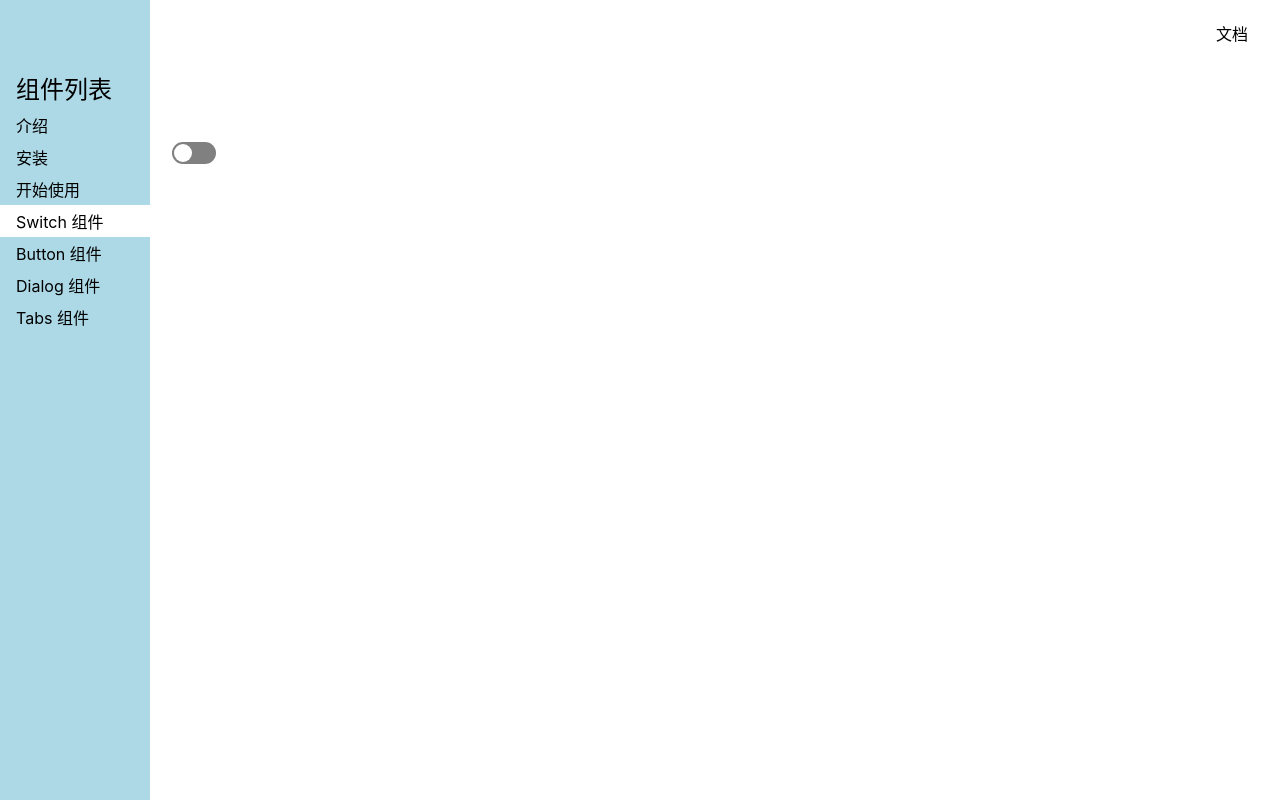
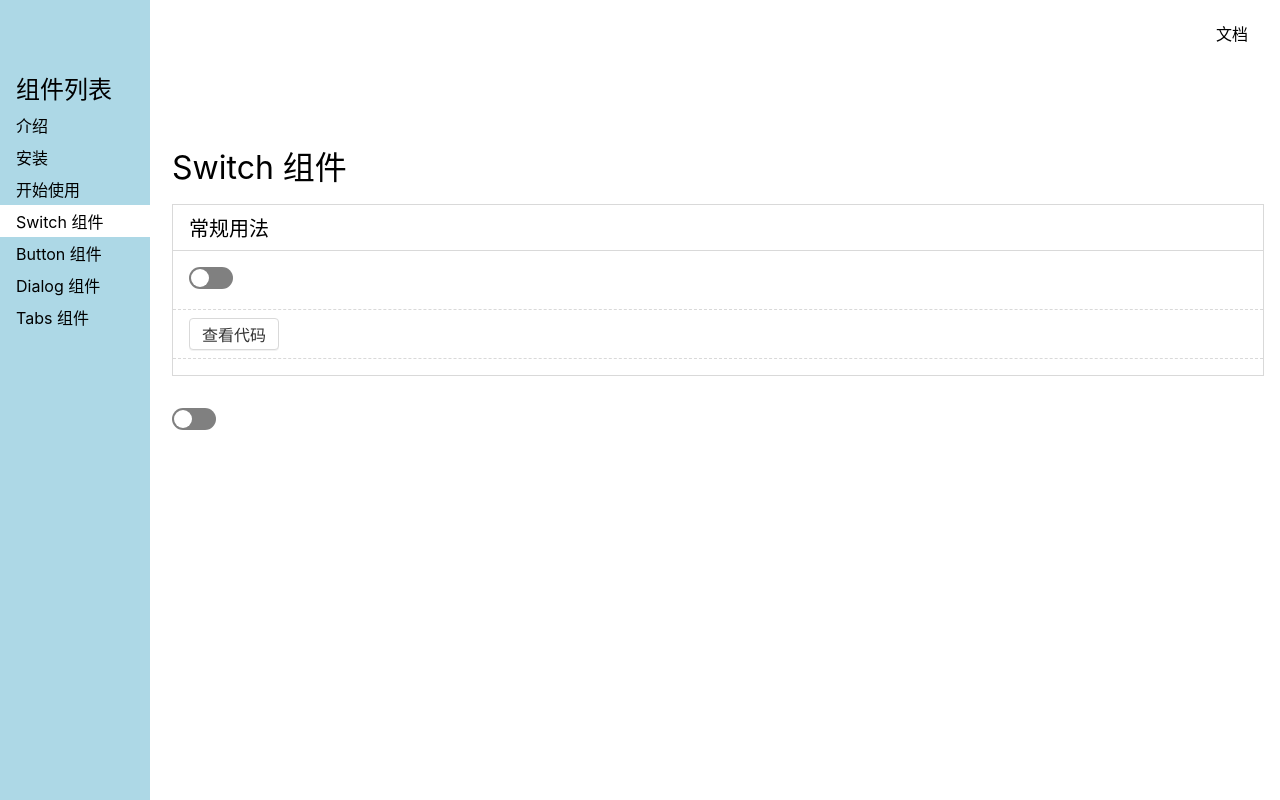
Before and after one commit to Klar-t/gulu-two, a Vue app: page /#/doc/switch in a window 1280 px wide. Built offline with nearby package versions, Linux system fonts and the light colour scheme.

Commit message:
sourceCode

```diff
--- a/src/Lib/Tabs.vue
+++ b/src/Lib/Tabs.vue
@@ -31,16 +31,6 @@
         const selecteditem=ref<HTMLDivElement>(null)
         const indicator=ref<HTMLDivElement>(null);
         const container=ref<HTMLDivElement>(null);
-        const x=()=>{
-            const {width}=selecteditem.value.getBoundingClientRect();
-            indicator.value.style.width=width+'px';
-            console.log("width:"+indicator.value.style.width)
-            const{left:left1}=container.value.getBoundingClientRect();
-            const {left:left2}=selecteditem.value.getBoundingClientRect();
-            console.log(selecteditem.value.getBoundingClientRect());
-            const left=left2-left1;
-            indicator.value.style.left=left+'px'
-        }
         onMounted(()=>{
             watchEffect(()=>{
                 const {width}=selecteditem.value.getBoundingClientRect();
@@ -50,7 +40,8 @@
                 const {left:left2}=selecteditem.value.getBoundingClientRect();
                 console.log(selecteditem.value.getBoundingClientRect());
                 const left=left2-left1;
-            indicator.value.style.left=left+'px'
+                indicator.value.style.left=left+'px';
+                console.log('width1:'+left);
             })
 
         });
--- /dev/null
+++ b/src/components/Switch1.demo.vue
@@ -0,0 +1,23 @@
+<demo>
+常规用法1
+</demo>
+
+<template>
+    <Switch v-model:value="bool" />
+</template>
+
+<script>
+import { ref } from 'vue'
+import Switch from '../Lib/Switch.vue'
+export default {
+    components:{
+        Switch,
+    },
+    setup(){
+        const bool=ref(false)
+        return{
+            bool
+        }
+    }
+}
+</script>
--- a/src/components/SwitchDemo.vue
+++ b/src/components/SwitchDemo.vue
@@ -1,5 +1,18 @@
 <template>
 <div>
+    <h1>Switch 组件</h1>
+    <div class="demo">
+        <h2>常规用法</h2>
+        <div class="demo-component">
+            <Switch1Demo/>
+        </div>
+        <div class="demo-actions">
+            <Button>查看代码</Button>
+        </div>
+        <div class="demo-code">
+            <pre>{{Switch1Demo.__sourceCode}}</pre>
+        </div>
+    </div>
     <Switch v-model:value="y" />
 </div>
 </template>
@@ -9,15 +22,50 @@
     ref
 } from 'vue'
 import Switch from '../Lib/Switch.vue'
+import Switch1Demo from '../components/Switch1.demo.vue'
+import Button from '../Lib/Button.vue'
+
+console.log(Switch1Demo.__sourceCode)
 export default {
     components: {
-        Switch
+        Switch,
+        Switch1Demo,
+        Button
     },
     setup() {
         const y = ref(false)
         return {
-            y
+            y,Switch1Demo
         }
     }
 }
 </script>
+
+<style lang="scss" scoped>
+$border-color: #d9d9d9;
+.demo {
+  border: 1px solid $border-color;
+  margin: 16px 0 32px;
+  >h2 {
+    font-size: 20px;
+    padding: 8px 16px;
+    border-bottom: 1px solid $border-color;
+  }
+  &-component {
+    padding: 16px;
+  }
+  &-actions {
+    padding: 8px 16px;
+    border-top: 1px dashed $border-color;
+  }
+  &-code {
+    padding: 8px 16px;
+    border-top: 1px dashed $border-color;
+    >pre {
+      line-height: 1.1;
+      font-family: Consolas, 'Courier New', Courier, monospace;
+      margin: 0;
+    }
+  }
+}
+</style>
--- a/src/components/TabsDemo.vue
+++ b/src/components/TabsDemo.vue
@@ -19,7 +19,7 @@
         Tab
     },
     setup(){
-        const x=ref('导航1')
+        const x=ref('导航asdf2')
         return {
             x
         }
--- a/src/router.ts
+++ b/src/router.ts
@@ -21,7 +21,7 @@
         {path:'/doc',component:Doc,children:[
             {path:'',component:DocDemo},
             {path:'Intro',component:md('intro')},
-            {path:'get-started',component:md('get-started.md')},
+            {path:'get-started',component:md('get-started')},
             {path:'install',component:md('install')},
             {path:'switch',component:SwitchDemo},
             {path:'button',component:ButtonDemo},
```
Lines whose indentation alone changed are shown as unchanged.
